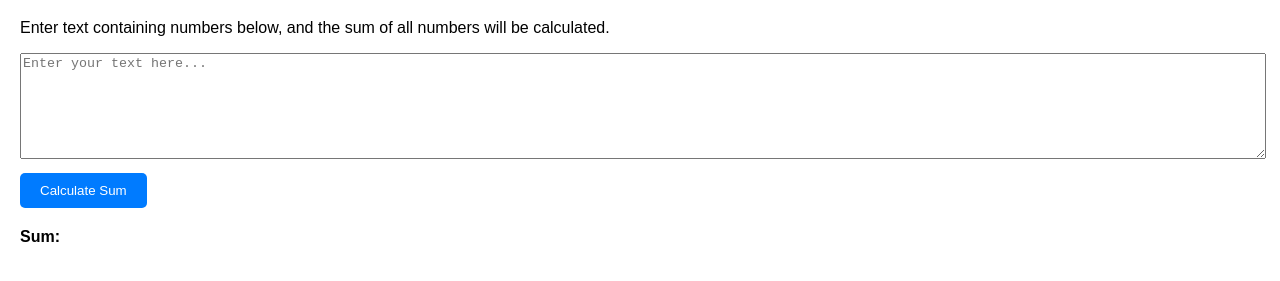
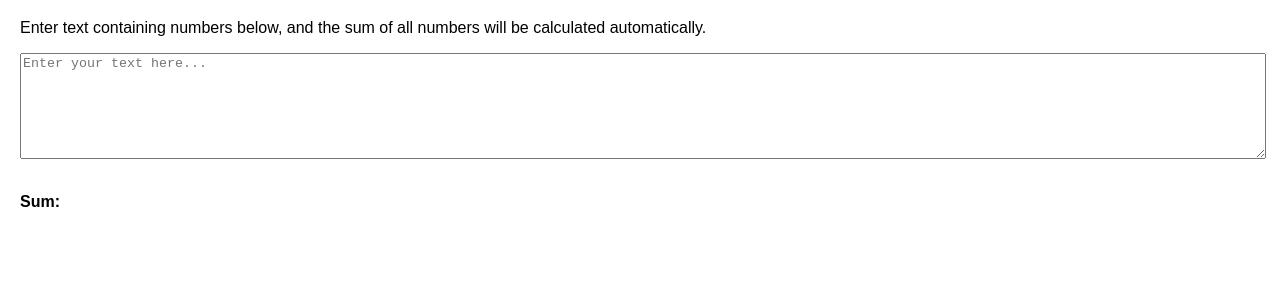
Before and after one commit to hiimMingMing/no-cua-mingz, a plain HTML site: page index.html in a window 1280 px wide. Shown: the part 61-342 px from the top of the page. Drawn offline with Linux system fonts and the light colour scheme.

Commit message:
Update index.html

```diff
--- a/index.html
+++ b/index.html
@@ -14,17 +14,6 @@
         height: 100px;
         margin-bottom: 10px;
       }
-      button {
-        padding: 10px 20px;
-        background-color: #007bff;
-        color: white;
-        border: none;
-        cursor: pointer;
-        border-radius: 5px;
-      }
-      button:hover {
-        background-color: #0056b3;
-      }
       .result {
         margin-top: 20px;
         font-weight: bold;
@@ -35,22 +24,24 @@
     <h1>Sum Numbers in Text</h1>
     <p>
       Enter text containing numbers below, and the sum of all numbers will be
-      calculated.
+      calculated automatically.
     </p>
     <textarea id="inputText" placeholder="Enter your text here..."></textarea>
-    <br />
-    <button onclick="calculateSum()">Calculate Sum</button>
     <div class="result" id="result">Sum:</div>
 
     <script>
       function calculateSum() {
         const text = document.getElementById("inputText").value;
-        const numbers = text.match(/-?\d+/g); // Extract all numbers from the text
+        const numbers = text.match(/-?\d+/g); // Extract all numbers including negatives from the text
         const sum = numbers
           ? numbers.reduce((acc, num) => acc + parseInt(num, 10), 0)
           : 0;
         document.getElementById("result").textContent = `Sum: ${sum}`;
       }
+
+      document
+        .getElementById("inputText")
+        .addEventListener("input", calculateSum);
     </script>
   </body>
 </html>
```
